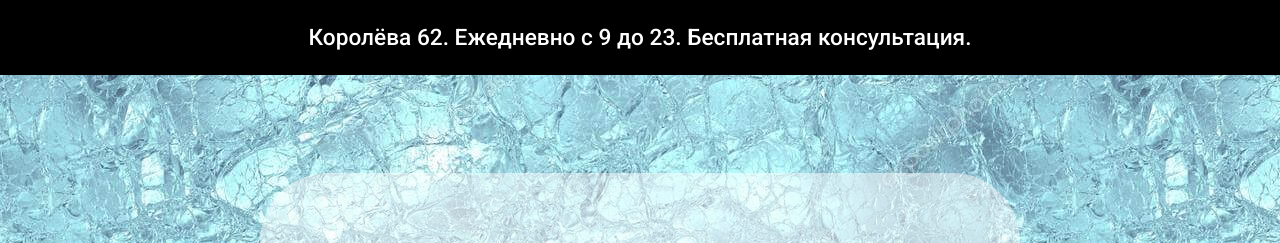
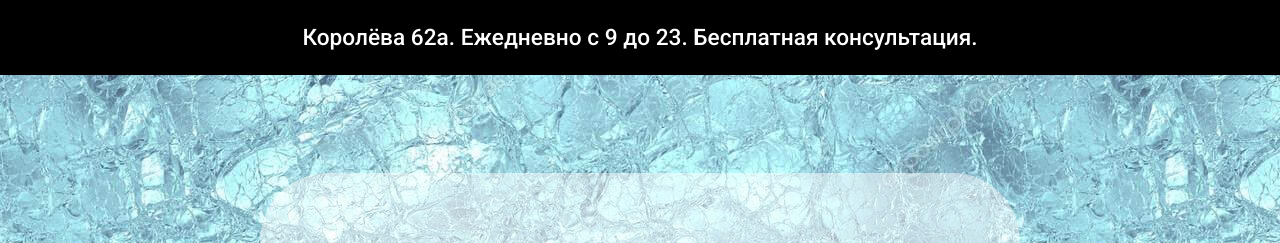
Before and after one commit to auto-conditioner/auto-conditioner.github.io, a plain HTML site: page index.html in a window 1280 px wide. Shown: the top 243 px of the page. Drawn offline with Linux system fonts and the light colour scheme; a script that the page names is missing.

Commit message:
Update index.html

```diff
--- a/index.html
+++ b/index.html
@@ -21,7 +21,7 @@
     <link rel="stylesheet" href="https://fonts.googleapis.com/css?family=Roboto:500&amp;subset=cyrillic">
   </head>
   <body>
-  <div class="header">Королёва 62. Ежедневно с 9 до 23. Бесплатная
+  <div class="header">Королёва 62a. Ежедневно с 9 до 23. Бесплатная
   консультация.</div>
   <div class="box box_snow1" id="home">
     <div class="wrapper">
```
